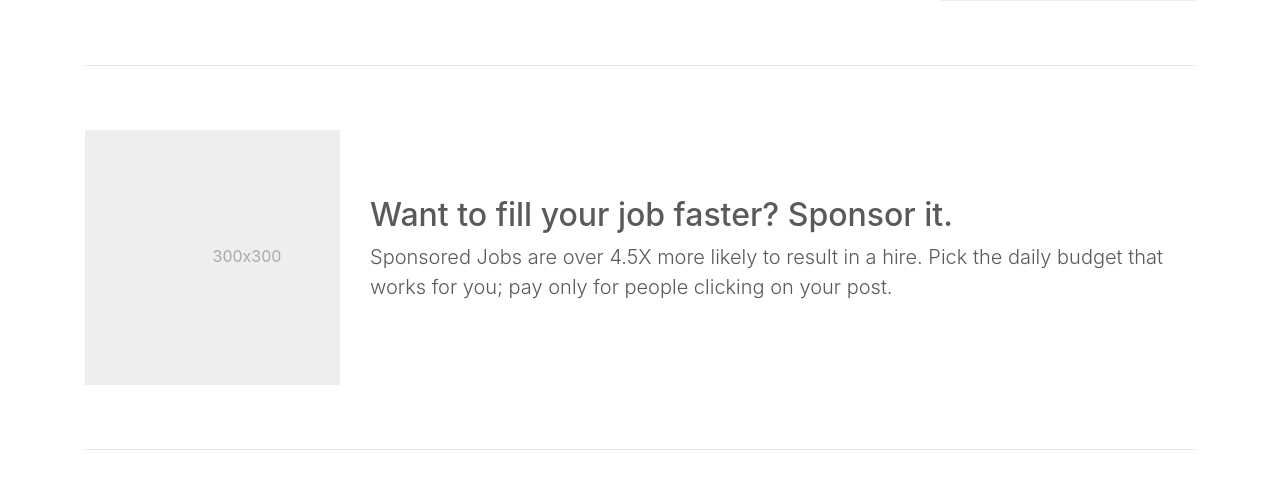
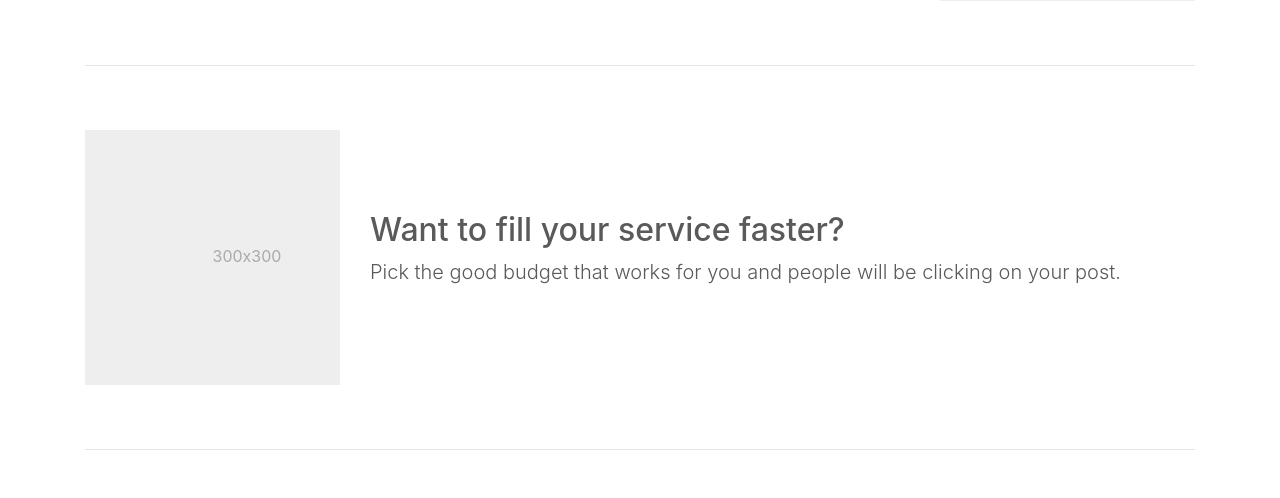
Before and after one commit to johnmichaelbacasno/AYS, a Flask app: page /landing_page_service_provider in a window 1280 px wide. Shown: the part 1212-1710 px from the top of the page. Run offline with Flask 2, Linux system fonts and the light colour scheme; some libraries are stand-ins or nearby versions.

Commit message:
Improve content

```diff
--- a/AYS/app/templates/landing_page_client.html
+++ b/AYS/app/templates/landing_page_client.html
@@ -93,9 +93,8 @@
 
           <div class="row align-items-center py-5">
             <div class="col-md-9 order-md-2">
-              <h2>Want to fill your job faster? Sponsor it.</h2>
-              <p class="lead">Sponsored Jobs are over 4.5X more likely to result in a hire. Pick the daily budget that works for you; pay only for people clicking on your post.</p>
-            </div>
+              <h2>Want to fill your requests faster?</h2>
+              <p class="lead">Pick the budget that works for you and pay only for people clicking on your post.</p></div>
             <div class="col-md-3 order-md-1">
               <svg class="bd-placeholder-img bd-placeholder-img-lg featurette-image img-fluid mx-auto" width="300" height="300" xmlns="http://www.w3.org/2000/svg" role="img" aria-label="Placeholder: 300x300" preserveAspectRatio="xMidYMid slice" focusable="false"><title>Placeholder</title><rect width="100%" height="100%" fill="#eee"/><text x="50%" y="50%" fill="#aaa" dy=".3em">300x300</text></svg>
             </div>
--- a/AYS/app/templates/landing_page_service_provider.html
+++ b/AYS/app/templates/landing_page_service_provider.html
@@ -93,8 +93,8 @@
 
           <div class="row align-items-center py-5">
             <div class="col-md-9 order-md-2">
-              <h2>Want to fill your job faster? Sponsor it.</h2>
-              <p class="lead">Sponsored Jobs are over 4.5X more likely to result in a hire. Pick the daily budget that works for you; pay only for people clicking on your post.</p>
+              <h2>Want to fill your service faster?</h2>
+              <p class="lead">Pick the good budget that works for you and people will be clicking on your post.</p>
             </div>
             <div class="col-md-3 order-md-1">
               <svg class="bd-placeholder-img bd-placeholder-img-lg featurette-image img-fluid mx-auto" width="300" height="300" xmlns="http://www.w3.org/2000/svg" role="img" aria-label="Placeholder: 300x300" preserveAspectRatio="xMidYMid slice" focusable="false"><title>Placeholder</title><rect width="100%" height="100%" fill="#eee"/><text x="50%" y="50%" fill="#aaa" dy=".3em">300x300</text></svg>
--- a/AYS/app/views/main.py
+++ b/AYS/app/views/main.py
@@ -4,7 +4,6 @@ from .. manage import *
 
 main = Blueprint('main', __name__)
 
-@main.route('/')
 @main.route('/explore_services')
 def explore_services():
     return render_template(
@@ -15,6 +14,7 @@ def explore_services():
         featured_service_posts=featured_service_posts()
     )
 
+@main.route('/')
 @main.route('/landing_page_service_provider')
 def landing_page_service_provider():
     return render_template('landing_page_service_provider.html')
```
